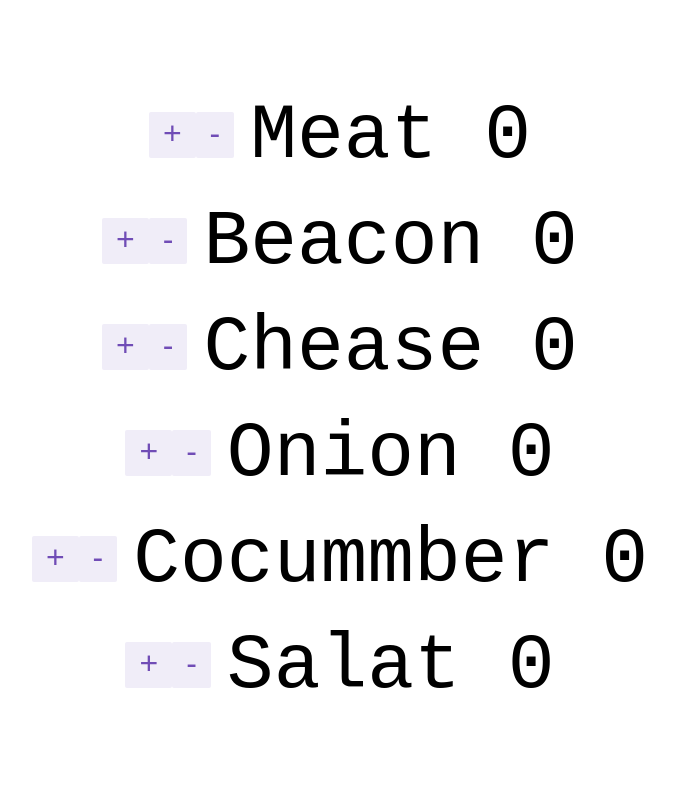
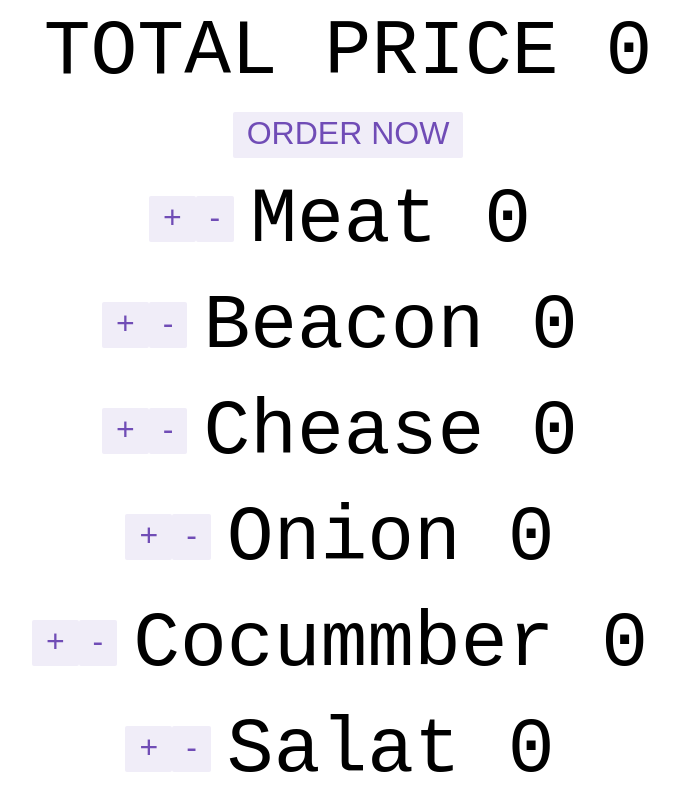
Before and after one commit to krzysztofplesniak/burger-builder, a React (Create React App) app: page / in a window 1280 px wide. Shown: the whole page, without its empty margins (292-971 px from the left). Built offline with nearby package versions, Linux system fonts and the light colour scheme.

Commit message:
Add 2 new Component OrderNow & Burger

```diff
--- a/src/App.js
+++ b/src/App.js
@@ -1,13 +1,12 @@
 import React from 'react';
-import logo from './logo.svg';
-import { BurgerBuilder } from './features/burger/BurgerBuilder';
+import { Burger } from './features/burger/Burger';
 import './App.css';
 
 function App() {
   return (
     <div className="App">
       <header className="App-header">
-        <BurgerBuilder />
+        <Burger />
       </header>
     </div>
   );
--- /dev/null
+++ b/src/features/burger/Burger.js
@@ -0,0 +1,23 @@
+import React from 'react';
+import { useSelector, useDispatch } from 'react-redux';
+import { totalPrice } from './burgerSlice';
+import { BurgerBuilder } from './BurgerBuilder';
+import { OrderBurger } from './OrderBurger';
+
+import styles from './Burger.module.css';
+
+export function Burger() {
+	const price = useSelector(totalPrice);
+
+	//const dispatch = useDispatch();
+
+	return (
+		<>
+			<div className={styles.row}>
+				<span className={styles.value}>TOTAL PRICE {price}</span>
+			</div>
+            <OrderBurger />
+			<BurgerBuilder />
+		</>
+	);
+}
--- a/src/features/burger/BurgerBuilder.js
+++ b/src/features/burger/BurgerBuilder.js
@@ -1,11 +1,8 @@
-import React, { useState } from 'react';
+import React, { useEffect } from 'react';
 import { useSelector, useDispatch } from 'react-redux';
+import { ingridiensAmount, totalPrice } from './burgerSlice';
+import { orderBurger, calculatePrice } from './burgerSlice';
 import {
-	ingridiensAmount,
-	ingridiensPrice,
-	totalPrice,
-	calculatePrice,
-	orderBurger,
 	moreMeat,
 	lessMeat,
 	moreBacon,
@@ -22,8 +19,16 @@ import {
 import styles from './Burger.module.css';
 
 export function BurgerBuilder() {
-	const { meat, beacon, chease, onion, cocummber, salat } = useSelector(ingridiensAmount);
-	const price = useSelector(ingridiensPrice);
+	useEffect(() => {
+		console.log('calculatePrice');
+        dispatch(calculatePrice());
+        // eslint-disable-next-line
+	}, [totalPrice]);
+
+	const { meat, beacon, chease, onion, cocummber, salat } = useSelector(
+		ingridiensAmount
+	);
+
 	const total = useSelector(totalPrice);
 
 	const dispatch = useDispatch();
@@ -42,6 +47,7 @@ export function BurgerBuilder() {
 				<button
 					className={styles.button}
 					aria-label='More'
+					disabled={meat === 0}
 					onClick={() => dispatch(lessMeat())}>
 					-
 				</button>
@@ -59,10 +65,11 @@ export function BurgerBuilder() {
 				<button
 					className={styles.button}
 					aria-label='More'
+					disabled={beacon === 0}
 					onClick={() => dispatch(lessBacon())}>
 					-
 				</button>
-    <span className={styles.value}>Beacon {beacon}</span>
+				<span className={styles.value}>Beacon {beacon}</span>
 			</div>
 			{/* CHEASE */}
 			<div className={styles.row}>
@@ -76,10 +83,11 @@ export function BurgerBuilder() {
 				<button
 					className={styles.button}
 					aria-label='More'
+					disabled={chease === 0}
 					onClick={() => dispatch(lessChease())}>
 					-
 				</button>
-    <span className={styles.value}>Chease {chease}</span>
+				<span className={styles.value}>Chease {chease}</span>
 			</div>
 
 			{/* ONION */}
@@ -94,10 +102,11 @@ export function BurgerBuilder() {
 				<button
 					className={styles.button}
 					aria-label='More'
+					disabled={onion === 0}
 					onClick={() => dispatch(lessOnion())}>
 					-
 				</button>
-    <span className={styles.value}>Onion {onion}</span>
+				<span className={styles.value}>Onion {onion}</span>
 			</div>
 			{/* COCUMBER */}
 			<div className={styles.row}>
@@ -110,10 +119,11 @@ export function BurgerBuilder() {
 				<button
 					className={styles.button}
 					aria-label='More'
+					disabled={cocummber === 0}
 					onClick={() => dispatch(lessCocummber())}>
 					-
 				</button>
-    <span className={styles.value}>Cocummber {cocummber}</span>
+				<span className={styles.value}>Cocummber {cocummber}</span>
 			</div>
 			{/* SALAT */}
 			<div className={styles.row}>
@@ -127,10 +137,11 @@ export function BurgerBuilder() {
 				<button
 					className={styles.button}
 					aria-label='More'
+					disabled={salat === 0}
 					onClick={() => dispatch(lessSalat())}>
 					-
 				</button>
-    <span className={styles.value}>Salat {salat}</span>
+				<span className={styles.value}>Salat {salat}</span>
 			</div>
 		</>
 	);
--- /dev/null
+++ b/src/features/burger/OrderBurger.js
@@ -0,0 +1,23 @@
+import React from 'react';
+import { useDispatch } from 'react-redux';
+import { orderBurger } from './burgerSlice';
+
+import styles from './Burger.module.css';
+
+export const OrderBurger = () => {
+	const dispatch = useDispatch();
+
+	return (
+		<>
+			<div className={styles.row}>
+				<button
+					className={styles.button}
+					aria-label='OrderNow'
+					//disabled={salat === 0}
+					onClick={() => dispatch(orderBurger())}>
+					ORDER NOW
+				</button>
+			</div>
+		</>
+	);
+}
```
